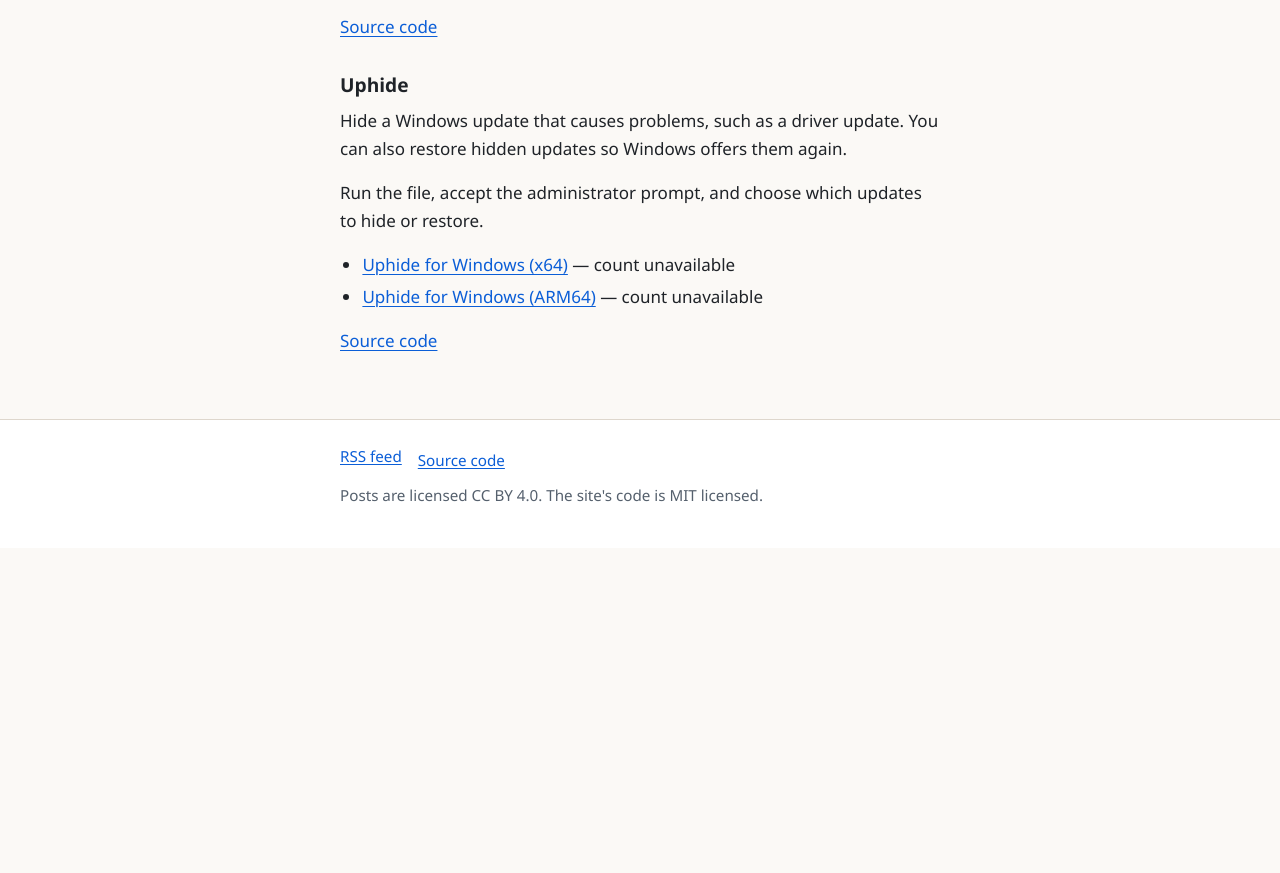
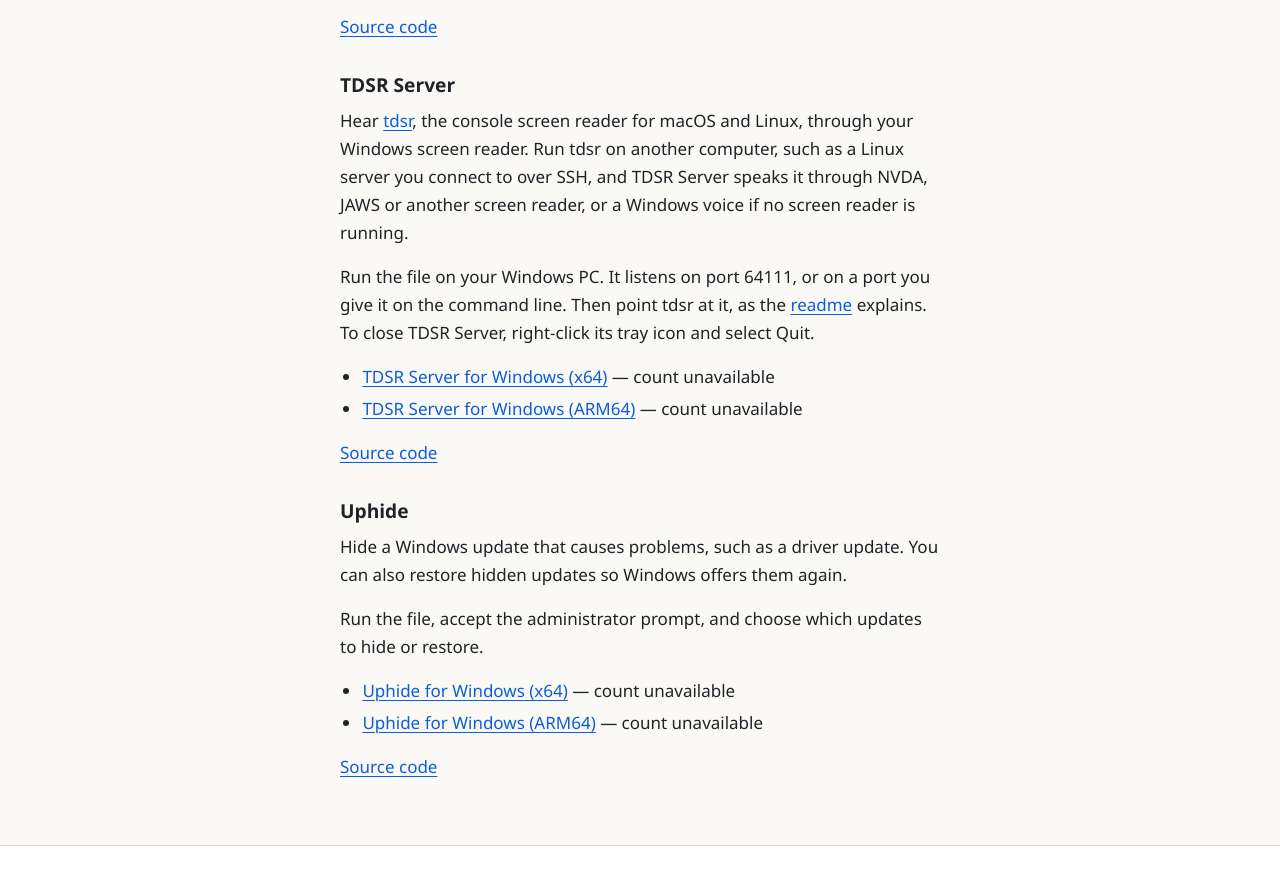
Before and after one commit to trypsynth/quin.fyi, a plain HTML site: page software/index.html in a window 1280 px wide. Shown: the part 3109-3982 px from the top of the page. Before the commit the page ends 3657 px from the top, so only its background shows below. Drawn offline with Linux system fonts and the light colour scheme; no server answers.

Commit message:
deploy: 05a5fa9115f14a2ebded524faef9605b87595bf8

```diff
--- a/software/index.html
+++ b/software/index.html
@@ -111,6 +111,14 @@
   <li><a href="https://github.com/trypsynth/taskmon/releases/latest/download/taskmon-arm64.zip">Taskmon portable (ARM64)</a></li>
 </ul>
 <p><a href="https://github.com/trypsynth/taskmon">Source code</a></p>
+<h3>TDSR Server</h3>
+<p>Hear <a href="https://github.com/tspivey/tdsr">tdsr</a>, the console screen reader for macOS and Linux, through your Windows screen reader. Run tdsr on another computer, such as a Linux server you connect to over SSH, and TDSR Server speaks it through NVDA, JAWS or another screen reader, or a Windows voice if no screen reader is running.</p>
+<p>Run the file on your Windows PC. It listens on port 64111, or on a port you give it on the command line. Then point tdsr at it, as the <a href="https://github.com/trypsynth/tdsr-server#usage">readme</a> explains. To close TDSR Server, right-click its tray icon and select Quit.</p>
+<ul data-download-repo="tdsr-server">
+  <li><a href="https://github.com/trypsynth/tdsr-server/releases/latest/download/tdsr-server-x64.exe">TDSR Server for Windows (x64)</a></li>
+  <li><a href="https://github.com/trypsynth/tdsr-server/releases/latest/download/tdsr-server-arm64.exe">TDSR Server for Windows (ARM64)</a></li>
+</ul>
+<p><a href="https://github.com/trypsynth/tdsr-server">Source code</a></p>
 <h3>Uphide</h3>
 <p>Hide a Windows update that causes problems, such as a driver update. You can also restore hidden updates so Windows offers them again.</p>
 <p>Run the file, accept the administrator prompt, and choose which updates to hide or restore.</p>
```
